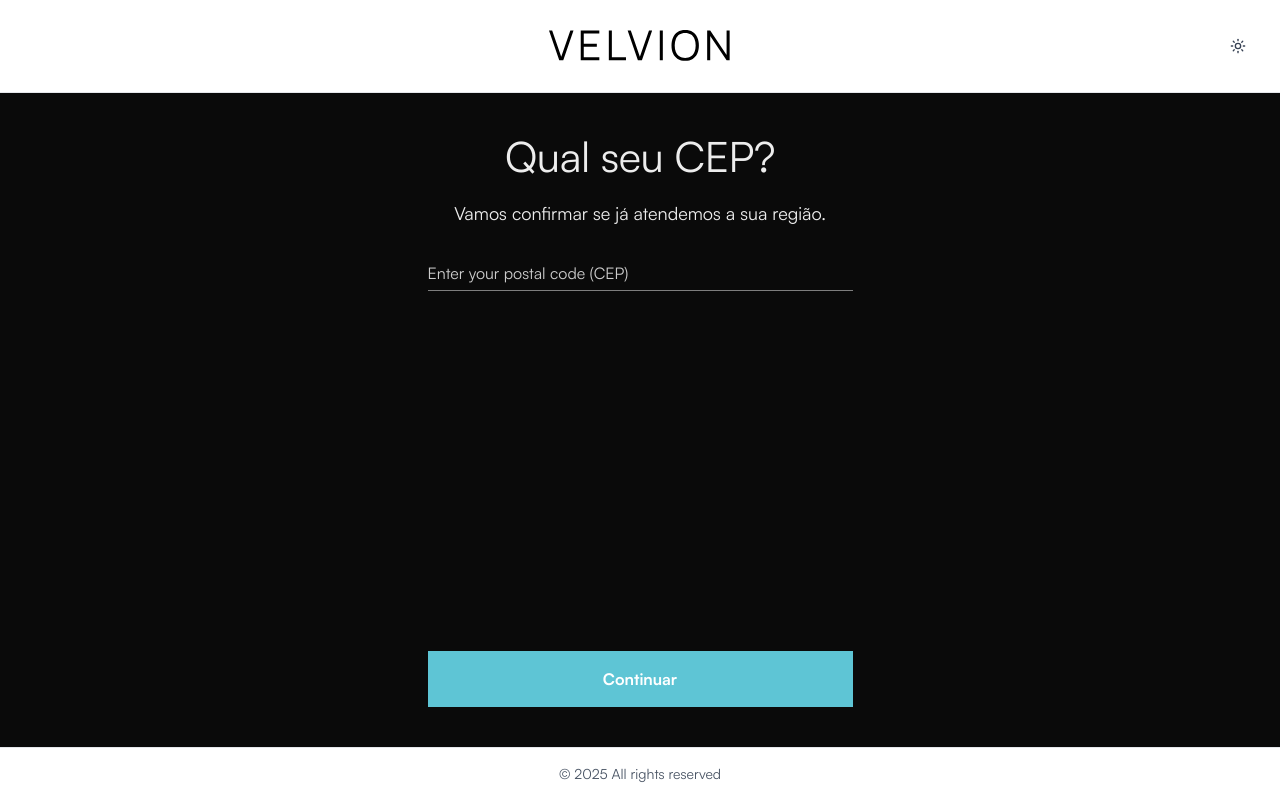
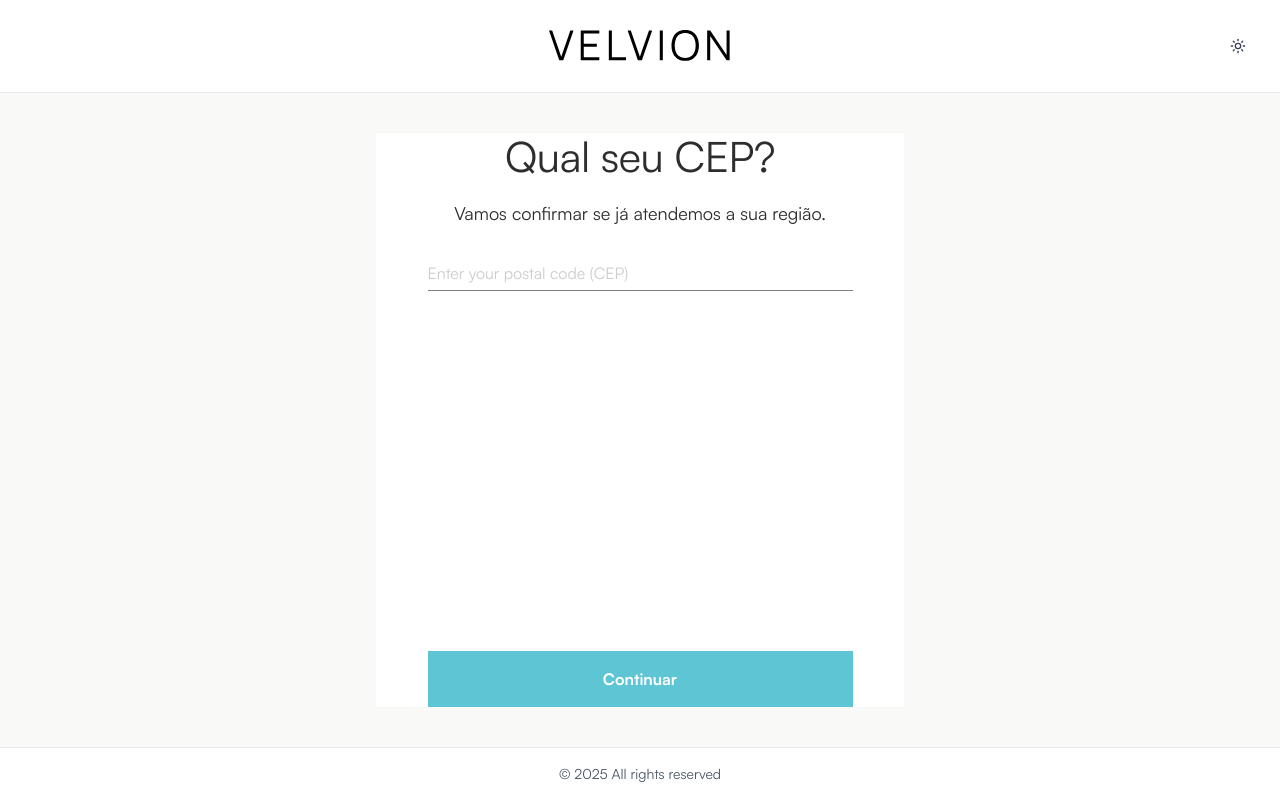
Before and after one commit to andrii-oss/velvion-schedule-tests-page, a Next.js app: page / in a window 1280 px wide. Both pictures are taken after a click on the button "Toggle theme". Built offline with nearby package versions, Linux system fonts and the light colour scheme.

Commit message:
fix hidration icons toggle theme

```diff
--- a/app/components/home/StartEntering.tsx
+++ b/app/components/home/StartEntering.tsx
@@ -27,7 +27,7 @@
   });
 
   return (
-    <div className="mx-auto max-w-[528px] flex-1 flex flex-col w-full">
+    <div className="mx-auto max-w-[528px] flex-1 flex flex-col w-full bg-white dark:bg-gray-900">
       <h1 className="text-[32px] sm:text-[42px] sm:leading-[46px] text-center mb-4 tracking-[-0.01em]">
         Qual seu CEP?
       </h1>
--- a/app/components/layout/Header.tsx
+++ b/app/components/layout/Header.tsx
@@ -25,11 +25,13 @@
           className="h-9 w-9 text-gray-700 dark:text-gray-300 hover:bg-gray-100 dark:hover:bg-gray-800 absolute right-6"
           aria-label="Toggle theme"
         >
-          {theme === "light" ? (
-            <Moon className="h-5 w-5" />
-          ) : (
-            <Sun className="h-5 w-5" />
-          )}
+          <span suppressHydrationWarning>
+            {theme === "light" ? (
+              <Moon className="h-5 w-5" />
+            ) : (
+              <Sun className="h-5 w-5" />
+            )}
+          </span>
         </Button>
       </div>
     </header>
--- a/app/globals.css
+++ b/app/globals.css
@@ -2,18 +2,6 @@
 
 @theme {
   --color-accent-color: #5ec5d5;
-}
-
-:root {
-  --background: #f9f9f7;
-  --foreground: #2b2d2f;
-  --accent-color: #5ec5d5;
-}
-
-.dark {
-  --background: #0a0a0a;
-  --foreground: #ededed;
-  --accent-color: #5ec5d5;
 }
 
 html,
@@ -24,8 +12,7 @@
 }
 
 body {
-  color: var(--foreground);
-  background: var(--background);
+  @apply bg-[#f9f9f7] dark:bg-[#0a0a0a] text-[#2b2d2f] dark:text-[#ededed];
   font-family: var(--font-satoshi), Arial, sans-serif;
   -webkit-font-smoothing: antialiased;
   -moz-osx-font-smoothing: grayscale;
@@ -62,14 +49,27 @@
   input:-webkit-autofill:active {
     -webkit-box-shadow: 0 0 0 30px transparent inset !important;
     box-shadow: 0 0 0 30px transparent inset !important;
-    -webkit-text-fill-color: var(--foreground) !important;
-    color: var(--foreground) !important;
+    -webkit-text-fill-color: #2b2d2f !important;
+    color: #2b2d2f !important;
     background-color: transparent !important;
-    caret-color: var(--foreground) !important;
+    caret-color: #2b2d2f !important;
     transition: background-color 5000s ease-in-out 0s;
   }
 
+  .dark input:-webkit-autofill,
+  .dark input:-webkit-autofill:hover,
+  .dark input:-webkit-autofill:focus,
+  .dark input:-webkit-autofill:active {
+    -webkit-text-fill-color: #ededed !important;
+    color: #ededed !important;
+    caret-color: #ededed !important;
+  }
+
   input {
-    caret-color: var(--foreground);
+    caret-color: #2b2d2f;
+  }
+
+  .dark input {
+    caret-color: #ededed;
   }
 }
--- a/app/layout.tsx
+++ b/app/layout.tsx
@@ -47,7 +47,23 @@
   children: React.ReactNode;
 }>) {
   return (
-    <html lang="en" className="h-full">
+    <html lang="en" className="h-full" suppressHydrationWarning>
+      <head>
+        <script
+          dangerouslySetInnerHTML={{
+            __html: `
+              (function() {
+                try {
+                  var theme = localStorage.getItem('theme');
+                  if (theme === 'dark' || (!theme && window.matchMedia('(prefers-color-scheme: dark)').matches)) {
+                    document.documentElement.classList.add('dark');
+                  }
+                } catch (e) {}
+              })();
+            `,
+          }}
+        />
+      </head>
       <body
         className={`${satoshi.variable} ${geistSans.variable} ${geistMono.variable} h-full`}
       >
--- a/app/providers/theme-provider.tsx
+++ b/app/providers/theme-provider.tsx
@@ -6,6 +6,7 @@
   useEffect,
   useLayoutEffect,
   useState,
+  useSyncExternalStore,
   ReactNode,
 } from "react";
 
@@ -15,25 +16,37 @@
   theme: Theme;
   setTheme: (theme: Theme) => void;
   toggleTheme: () => void;
+  mounted: boolean;
 }
 
 const ThemeContext = createContext<ThemeContextType | undefined>(undefined);
 
-function getInitialTheme(): Theme {
+function subscribe(callback: () => void) {
+  if (typeof window === "undefined") {
+    return () => {};
+  }
+  const observer = new MutationObserver(callback);
+  observer.observe(document.documentElement, {
+    attributes: true,
+    attributeFilter: ["class"],
+  });
+  return () => observer.disconnect();
+}
+
+function getSnapshot(): Theme {
   if (typeof window === "undefined") {
     return "light";
   }
-  const savedTheme = localStorage.getItem("theme") as Theme | null;
-  if (savedTheme) {
-    return savedTheme;
-  }
-  return window.matchMedia("(prefers-color-scheme: dark)").matches
-    ? "dark"
-    : "light";
+  return document.documentElement.classList.contains("dark") ? "dark" : "light";
 }
 
 export function ThemeProvider({ children }: { children: ReactNode }) {
-  const [theme, setTheme] = useState<Theme>(getInitialTheme);
+  const theme = useSyncExternalStore(
+    subscribe,
+    getSnapshot,
+    () => "light" as Theme
+  );
+  const [mounted] = useState(() => typeof window !== "undefined");
 
   const updateTheme = (newTheme: Theme) => {
     if (typeof window !== "undefined") {
@@ -47,17 +60,25 @@
     }
   };
 
-  // Синхронно оновлюємо DOM перед рендером
+  // Синхронно оновлюємо DOM перед рендером, якщо потрібно
   useLayoutEffect(() => {
-    updateTheme(theme);
-  }, [theme]);
+    if (mounted && typeof window !== "undefined") {
+      const isDark = document.documentElement.classList.contains("dark");
+      const currentTheme = isDark ? "dark" : "light";
+      // Оновлюємо тільки якщо тема не співпадає
+      if (currentTheme !== theme) {
+        updateTheme(theme);
+      }
+    }
+  }, [theme, mounted]);
 
   const handleSetTheme = (newTheme: Theme) => {
-    setTheme(newTheme);
+    updateTheme(newTheme);
   };
 
   const toggleTheme = () => {
-    setTheme((prevTheme) => (prevTheme === "light" ? "dark" : "light"));
+    const newTheme = theme === "light" ? "dark" : "light";
+    updateTheme(newTheme);
   };
 
   // Прослуховуємо зміни системної теми
@@ -68,8 +89,8 @@
     const handleChange = (e: MediaQueryListEvent) => {
       // Оновлюємо тему тільки якщо користувач не вибрав тему вручну
       if (!localStorage.getItem("theme")) {
-        const newTheme = e.matches ? "dark" : "light";
-        setTheme(newTheme);
+        const newTheme: Theme = e.matches ? "dark" : "light";
+        updateTheme(newTheme);
       }
     };
 
@@ -79,7 +100,7 @@
 
   return (
     <ThemeContext.Provider
-      value={{ theme, setTheme: handleSetTheme, toggleTheme }}
+      value={{ theme, setTheme: handleSetTheme, toggleTheme, mounted }}
     >
       {children}
     </ThemeContext.Provider>
```
